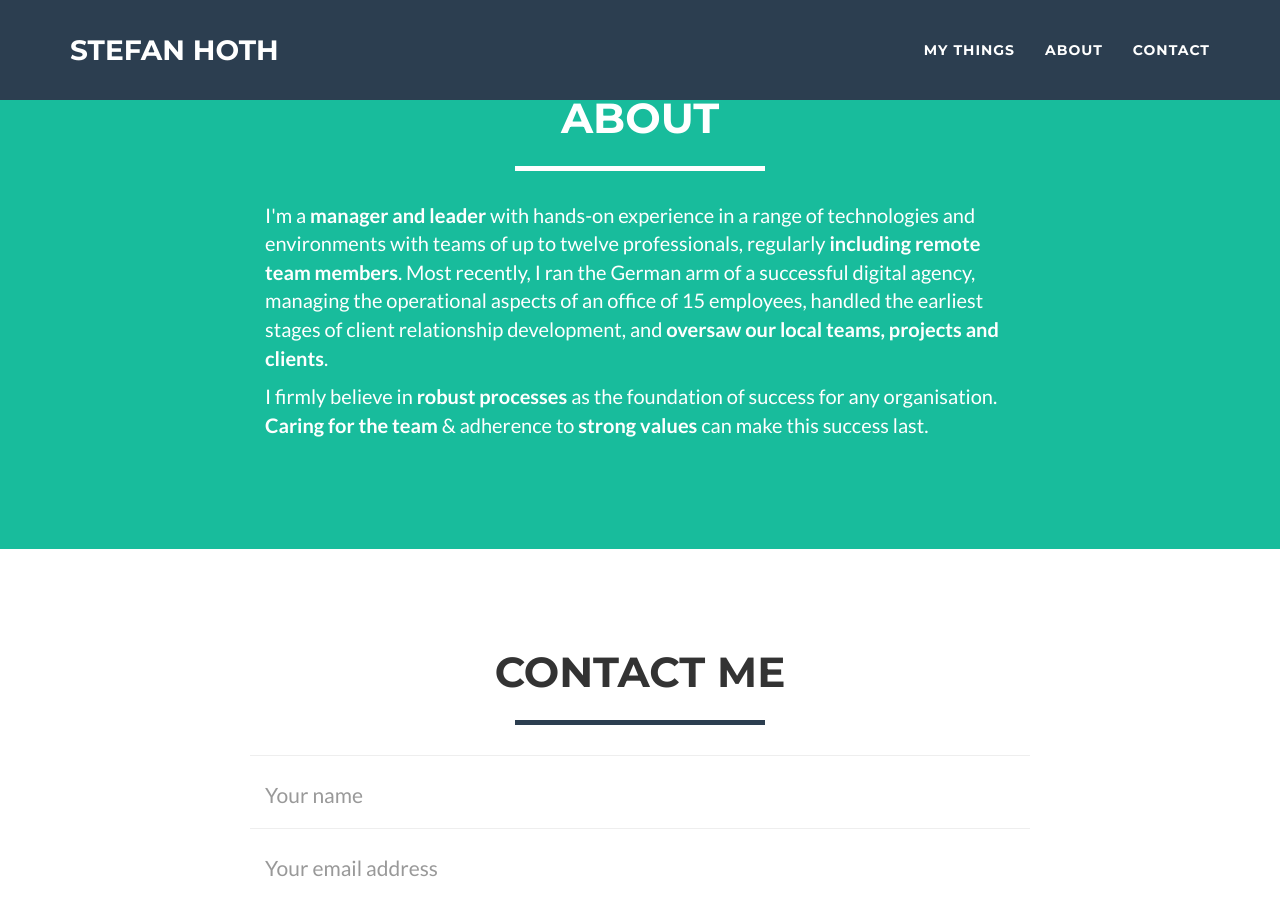
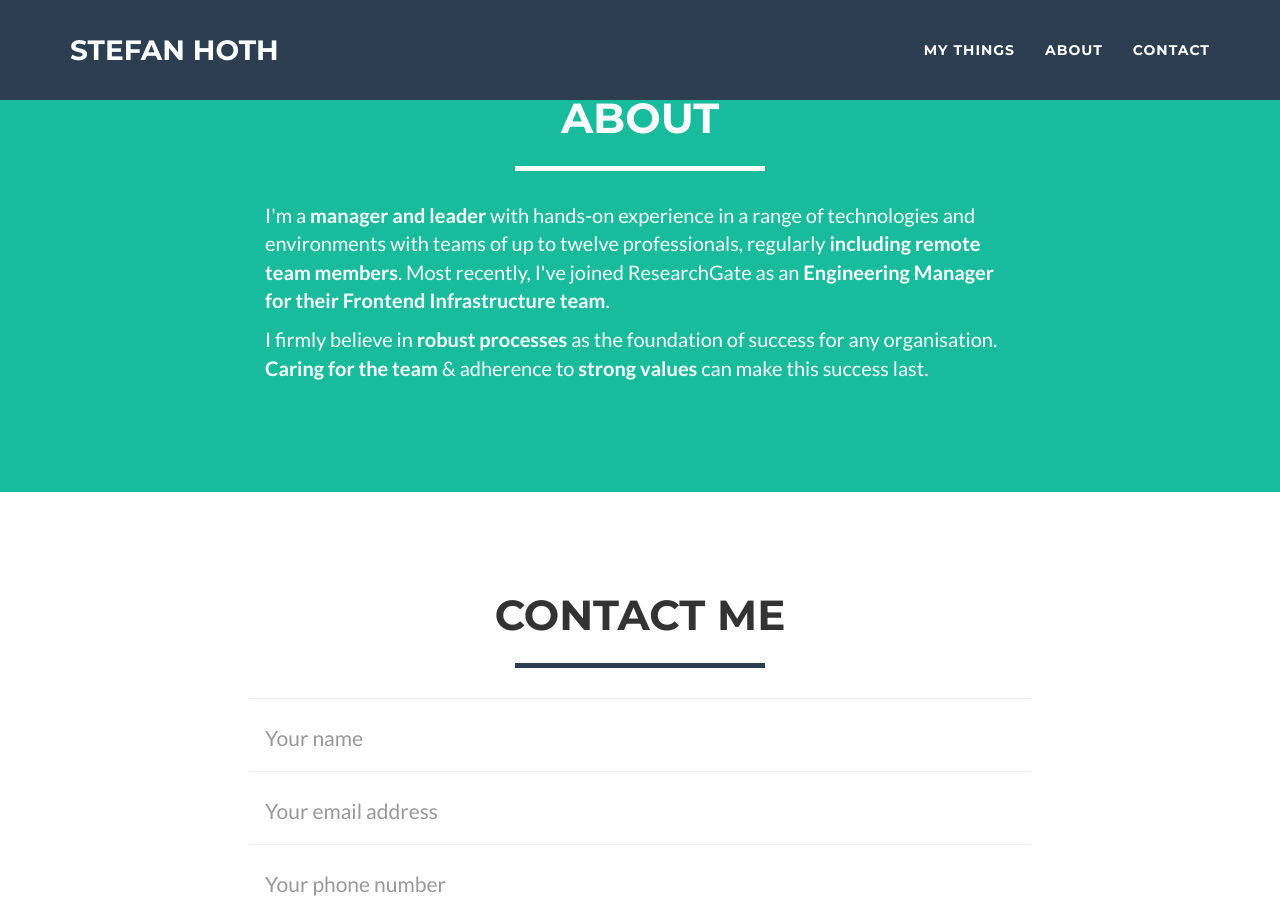
Before and after one commit to StartBootstrap/freelancer-jekyll, a Jekyll site: the page built from index.html, in a window 1280 px wide and 900 px high, scrolled down 1517 px. Built offline with Jekyll 4.4.1, drawn with Linux system fonts in a browser that asks for light colours; nearby versions of some CDN libraries.

Commit message:
Update section with current job

```diff
--- a/_includes/about.html
+++ b/_includes/about.html
@@ -9,7 +9,7 @@
             </div>
             <div class="row">
                 <div class="col-lg-8 col-lg-offset-2">
-                    <p>I'm a <strong>manager and leader</strong> with hands-on experience in a range of technologies and environments with teams of up to twelve professionals, regularly <strong>including remote team members</strong>. Most recently, I ran the German arm of a successful digital agency, managing the operational aspects of an office of 15 employees, handled the earliest stages of client relationship development, and <strong>oversaw our local teams, projects and clients</strong>.</p>
+                    <p>I'm a <strong>manager and leader</strong> with hands-on experience in a range of technologies and environments with teams of up to twelve professionals, regularly <strong>including remote team members</strong>. Most recently, I've joined ResearchGate as an <strong>Engineering Manager for their Frontend Infrastructure team</strong>.</p>
                     <p>I firmly believe in <strong>robust processes</strong> as the foundation of success for any organisation. <strong>Caring for the team</strong> & adherence to <strong>strong values</strong> can make this success last.</p>
                 </div>
             </div>
```
